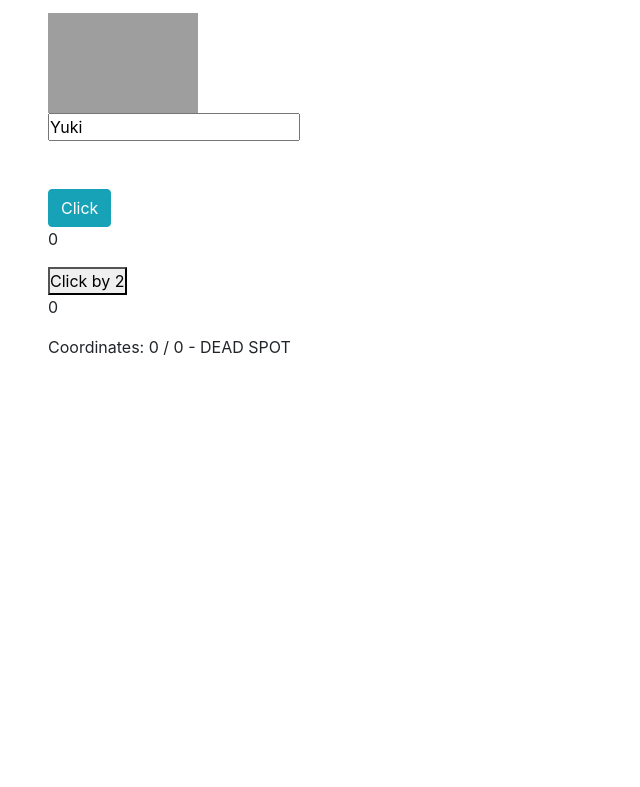
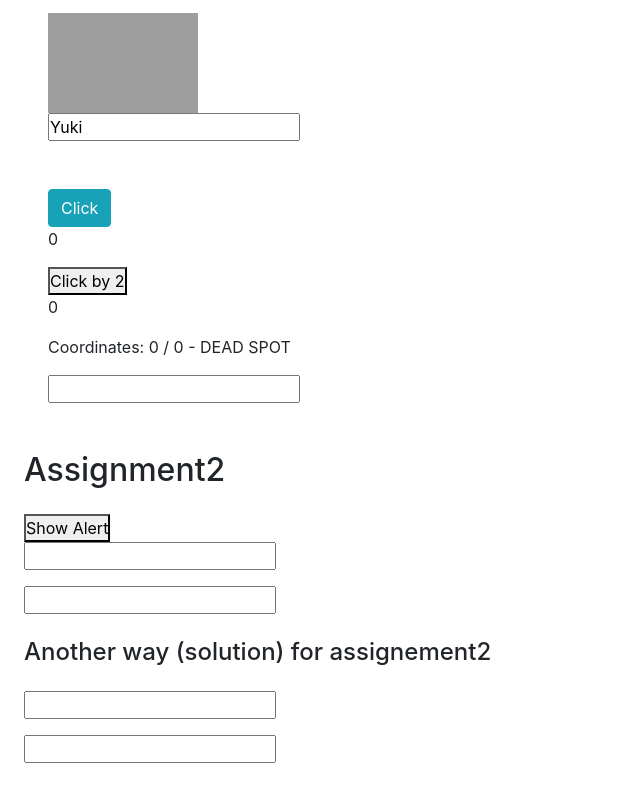
Before and after one commit to yukijina/vueExercise1, a plain HTML site: page index.html in a window 1280 px wide. Shown: the part 381-1168 px from the top of the page, without its empty margins (0-640 px from the left). Before the commit the page ends 800 px from the top, so only its background shows below. Drawn offline with nearby package versions, Linux system fonts and the light colour scheme; grey boxes are pictures that could not be loaded.

Commit message:
until assignment2

```diff
--- a/index.html
+++ b/index.html
@@ -70,7 +70,47 @@
 		Coordinates: {{ x }} / {{ y }}
 		- <span v-on:mousemove="dummy"> DEAD SPOT </span>
 	</p> -->
+
+	<!-- if you hit enter, it alert -->
+	<!-- Or if you enter space, it alert -->
+	<!-- if you put only keyup, it alerts when you type one word, that is not ideal -->
+	<input type="text" v-on:keyup.enter.space="alertMe">
 </div>
+
+<!-- Assignment2 exercise2 -->
+<h2 class="m-4">Assignment2</h2>
+<div id="exercise2" class="m-4">
+	<!-- 1) Show an alert when the Button gets clicked -->
+	<div>
+			<button v-on:click="alertBtn">Show Alert</button>
+	</div>
+	<!-- 2) Listen to the "keydown" event and store the value in a data property (hint: event.target.value gives you the value) -->
+	<div>
+			<input type="text" v-on:keydown="inputValue">
+			<p>{{ value }}</p>
+	</div>
+	<!-- 3) Adjust the example from 2) to only fire if the "key down" is the ENTER key -->
+	<div>
+			<input type="text" v-on:keydown.enter="inputValue1">
+			<p>{{ value1 }}</p>
+	</div>
+</div>
+
+<!-- Another way for 2) and 3) -->
+<h4 class="mx-4">Another way (solution) for assignement2</h4>
+<div id="ex2solution" class="m-4">
+	<!-- 2) Listen to the "keydown" event and store the value in a data property (hint: event.target.value gives you the value) -->
+	<div>
+			<input type="text" v-on:keydown="value = $event.target.value">
+			<p>{{ value }}</p>
+	</div>
+	<!-- 3) Adjust the example from 2) to only fire if the "key down" is the ENTER key -->
+	<div>
+			<input type="text" v-on:keydown.enter="value1 = $event.target.value">
+			<p>{{ value1 }}</p>
+	</div>
+</div>
+
 
 <!-- JQUERY -->
 		<!-- Vue.js -->
--- a/js/main.js
+++ b/js/main.js
@@ -59,5 +59,38 @@ new Vue ({
       //span is a part of p element but by this stopPropagation, it does not affect event of p
     //  event.stopPropagation();
     //}
+    alertMe: function() {
+      alert('Here you go!')
+    }
   }
 })
+
+
+// Assignment2 exercise2
+new Vue ({
+  el: '#exercise2',
+  data: {
+    value: '',
+    value1: ''
+  },
+  methods: {
+    alertBtn: function() {
+      alert("You enter the button!")
+    },
+    inputValue: function(event) {
+      this.value = event.target.value
+    },
+    inputValue1: function(event) {
+      this.value1 = event.target.value //value is input value, not {{ value }}
+    }
+  }
+})
+
+//Assingment2 another way(solution)
+new Vue ({
+  el: '#ex2solution',
+  data: {
+    value: '',
+    value1: ''
+  }
+})
```
